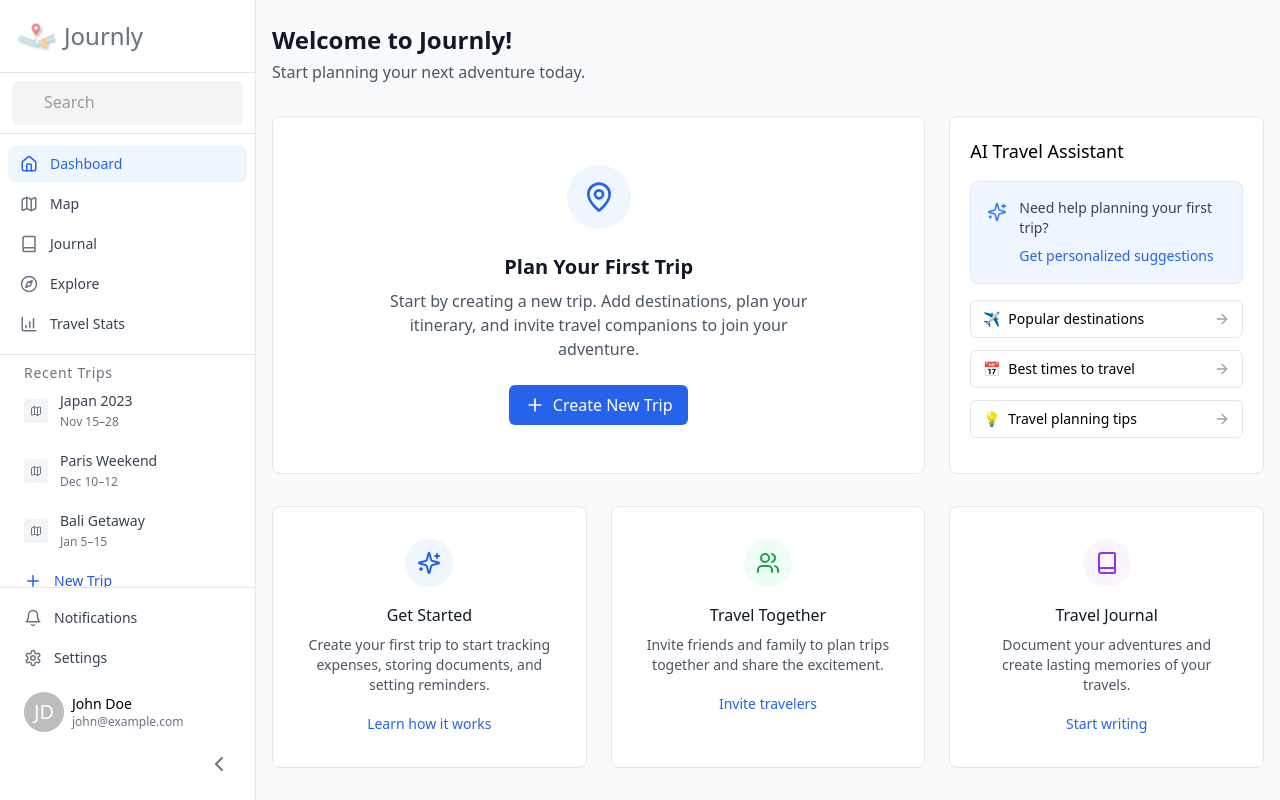
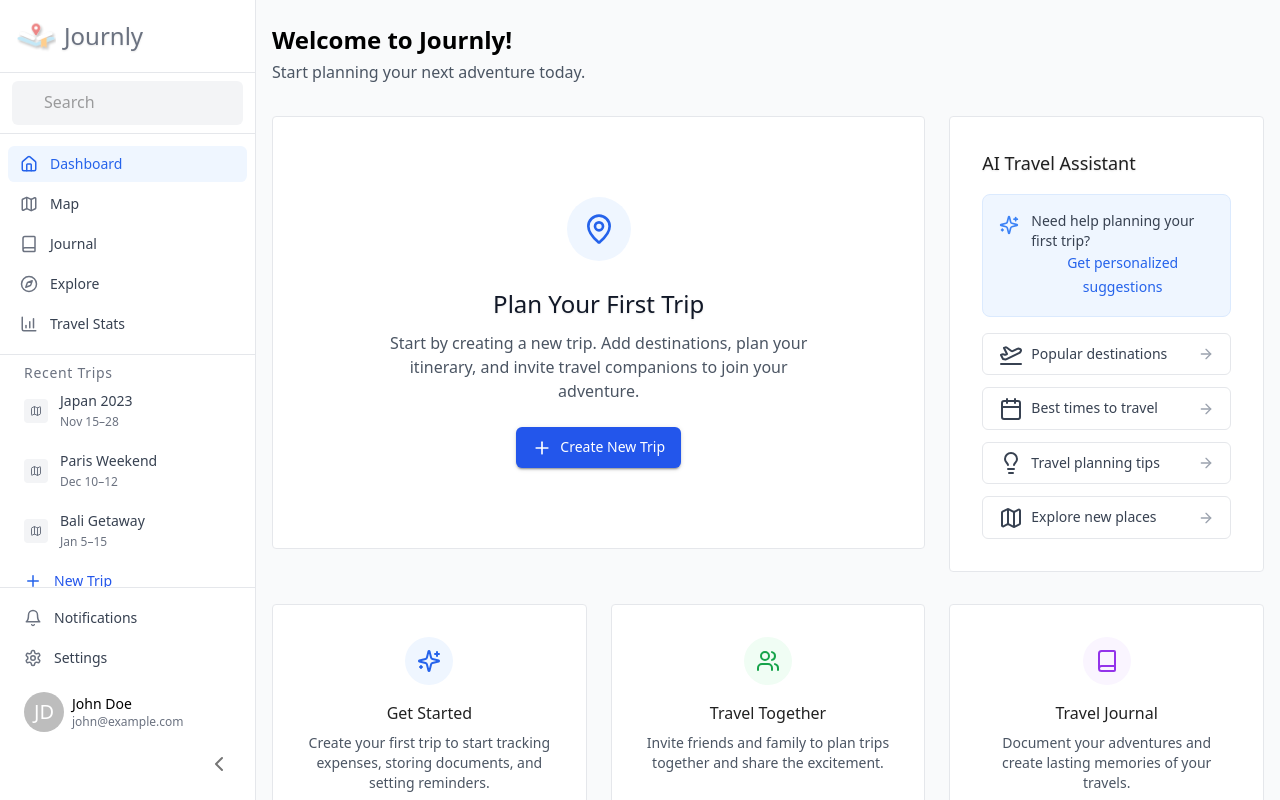
Before and after one commit to journly/journly-app, a React (Vite) app in the folder client/: page / in a window 1280 px wide. Built offline with nearby package versions, Linux system fonts and the light colour scheme.

Commit message:
formatted the dashboard page to materialUI

```diff
--- a/client/src/components/generic/Section.tsx
+++ b/client/src/components/generic/Section.tsx
@@ -0,0 +1,18 @@
+import { Paper } from '@mui/material';
+import React, { ReactNode } from 'react';
+
+interface SectionProps {
+  title?: string;
+  children: ReactNode;
+}
+
+const Section: React.FC<SectionProps> = ({ title, children }) => {
+  return (
+    <Paper elevation={0} className='bg-white border border-gray-200 rounded-lg p-8'>
+      {title && <h1>{title}</h1>}
+      <main>{children}</main>
+    </Paper>
+  );
+};
+
+export default Section;
--- a/client/src/pages/DashboardPage.tsx
+++ b/client/src/pages/DashboardPage.tsx
@@ -1,122 +1,206 @@
-import { PlusIcon, SparklesIcon, MapPinIcon, ArrowRightIcon, UsersIcon, BookIcon } from 'lucide-react';
+import { PlusIcon, SparklesIcon, MapPinIcon, UsersIcon, BookIcon, ArrowRightIcon, PlaneTakeoff, Calendar, Lightbulb, Map } from 'lucide-react';
 import NewTripDialog from '../components/NewTripDialog';
-import { useState } from 'react';
+import { useEffect, useState } from 'react';
+import { Box, Button, Typography, Stack } from '@mui/material';
+import Section from '../components/generic/Section';
 export default function DashboardPage() {
 
   const [dialogOpen, setDialogOpen] = useState(false);
+  const [recommendations, setRecommendations] = useState<{icon: any, label: string}[]>([]);
 
   const handleOpen = () => setDialogOpen(true);
+
+  const fetchRecommendations = async () => {
+    try {
+      // const response = await fetch('/api/recommendations');
+      // if (!response.ok) {
+      //   throw new Error('Network response was not ok');
+      // }
+      // const data = await response.json();
+      // max 4 recommendations
+      // setRecommendations(data.slice(0, 4));
+      setRecommendations([
+        { icon: <PlaneTakeoff />, label: 'Popular destinations' },
+        { icon: <Calendar/>, label: 'Best times to travel' },
+        { icon: <Lightbulb/>, label: 'Travel planning tips' },
+        { icon: <Map/>, label: 'Explore new places' },
+      ]);
+
+    } catch (error) {
+      console.error('Error fetching recommendations:', error);
+    }
+  }
+
+  useEffect(() => {
+    // Fetch recommendations when the component mounts
+    fetchRecommendations();
+  }, []);
+
+
 
   return (
     <>
       <header className="mb-8">
-        <h1 className="text-2xl font-semibold text-gray-900">
+        <Typography variant="h5" style={{ fontWeight: 600 }}>
           Welcome to Journly!
-        </h1>
+        </Typography>
         <p className="text-gray-600 mt-1">
           Start planning your next adventure today.
         </p>
       </header>
-      <div className="grid grid-cols-1 lg:grid-cols-3 gap-6 mb-8">
-        <div className="lg:col-span-2">
-          <div className="bg-white border border-gray-200 rounded-lg overflow-hidden h-full">
-            <div className="p-12 flex flex-col items-center justify-center text-center">
+      <Box className="grid grid-cols-1 lg:grid-cols-3 gap-6 mb-8">
+        <Box className="lg:col-span-2">
+          <Section>
+            <Box className="p-12 flex flex-col items-center justify-center text-center">
               <div className="w-16 h-16 bg-blue-50 rounded-full flex items-center justify-center mb-6">
                 <MapPinIcon className="h-8 w-8 text-blue-600" />
               </div>
-              <h2 className="text-xl font-semibold text-gray-900 mb-2">
+              <Typography variant="h6" fontWeight="500" marginBottom={1} className="text-md font-semibold text-gray-900 mb-2">
                 Plan Your First Trip
-              </h2>
+              </Typography>
               <p className="text-gray-600 mb-6 max-w-md">
                 Start by creating a new trip. Add destinations, plan your
                 itinerary, and invite travel companions to join your adventure.
               </p>
-              <button className="inline-flex items-center gap-2 px-4 py-2 bg-blue-600 text-white rounded-md hover:bg-blue-700 transition-colors" onClick={handleOpen}>
+              <Button
+                onClick={handleOpen}
+                variant="contained"
+                sx={{'&:hover': {bgcolor: 'primary.dark'} }}
+                style={{
+                  color: 'white',
+                  fontWeight: 400,
+                  padding: '0.5rem 1rem',
+                  borderRadius: '0.375rem',
+                  display: 'inline-flex',
+                  alignItems: 'center',
+                  gap: '0.5rem' }}
+              >
                 <PlusIcon className="h-5 w-5" />
                 Create New Trip
-              </button>
-            </div>
-          </div>
-        </div>
-        <div>
-          <div className="bg-white border border-gray-200 rounded-lg p-5 h-full">
-            <h2 className="text-lg font-medium mb-4">AI Travel Assistant</h2>
-            <div className="bg-blue-50 border border-blue-100 rounded-lg p-4 flex gap-3 mb-4">
-              <div className="mt-1">
+              </Button>
+            </Box>
+          </Section>
+        </Box>
+        <Box>
+          <Section>
+              <Typography variant="h6" fontWeight="500" fontSize="large" marginBottom={2}>
+                AI Travel Assistant
+              </Typography>
+
+              {/* Assistant Prompt Box */}
+              <Box className="bg-blue-50 border border-blue-100 rounded-lg p-4 flex gap-3 mb-4">
+                <Box className="mt-1">
                   <SparklesIcon className="h-5 w-5 text-blue-500" />
-              </div>
-              <div>
+                </Box>
+                <Box className="flex-1 align-self-start">
                   <p className="text-sm text-gray-700">
                     Need help planning your first trip?
                   </p>
-                <button className="mt-2 text-sm font-medium text-blue-600 hover:text-blue-700">
+                  <Button
+                    variant="text"
+                    sx={{ '&:hover': { bgcolor: 'transparent' } }}
+                    style={{
+                      color: '#2563EB',
+                      fontWeight: 500,
+                      textTransform: 'none',
+                      padding: '0',
+                      margin: '0',
+                      borderRadius: '0.375rem'
+                    }}
+                  >
                     Get personalized suggestions
-                </button>
-              </div>
-            </div>
-            <div className="space-y-3">
-              <button className="w-full text-left px-3 py-2 border border-gray-200 rounded-md text-sm hover:bg-gray-50 flex items-center justify-between">
-                <div className="flex items-center gap-2">
-                  <span>✈️</span> Popular destinations
-                </div>
+                  </Button>
+                </Box>
+              </Box>
+              <Stack spacing={1.5} >
+                {recommendations.map(({ icon, label }) => (
+                  <Button
+                    key={label}
+                    fullWidth
+                    variant="outlined"
+                    style={{
+                      textTransform: 'none',
+                      borderColor: '#E5E7EB',
+                      color: '#374151',
+                      justifyContent: 'space-between',
+                      padding: '0.5rem 1rem',
+                      borderRadius: '0.375rem',
+                      display: 'flex',
+                      alignItems: 'center'
+                    }}
+                  >
+                    <Box className="flex items-center gap-2">
+                      {icon}
+                      <p className='font-normal'>{label}</p>
+                    </Box>
                     <ArrowRightIcon className="h-4 w-4 text-gray-400" />
-              </button>
-              <button className="w-full text-left px-3 py-2 border border-gray-200 rounded-md text-sm hover:bg-gray-50 flex items-center justify-between">
-                <div className="flex items-center gap-2">
-                  <span>📅</span> Best times to travel
-                </div>
-                <ArrowRightIcon className="h-4 w-4 text-gray-400" />
-              </button>
-              <button className="w-full text-left px-3 py-2 border border-gray-200 rounded-md text-sm hover:bg-gray-50 flex items-center justify-between">
-                <div className="flex items-center gap-2">
-                  <span>💡</span> Travel planning tips
-                </div>
-                <ArrowRightIcon className="h-4 w-4 text-gray-400" />
-              </button>
-            </div>
-          </div>
-        </div>
-      </div>
+                  </Button>
+                ))}
+              </Stack>
+          </Section>
+        </Box>
+      </Box>
       <div className="grid grid-cols-1 md:grid-cols-2 lg:grid-cols-3 gap-6">
-        <div className="bg-white border border-gray-200 rounded-lg p-8 text-center">
-          <div className="w-12 h-12 bg-blue-50 rounded-full flex items-center justify-center mx-auto mb-4">
+        <Section>
+          <Box className="text-center">
+          <Box className="w-12 h-12 bg-blue-50 rounded-full flex items-center justify-center mx-auto mb-4">
             <SparklesIcon className="h-6 w-6 text-blue-600" />
-          </div>
-          <h3 className="text-gray-900 font-medium mb-2">Get Started</h3>
+          </Box>
+          <Typography variant="body1" fontWeight="500" marginBottom={1}>
+            Get Started
+          </Typography>
           <p className="text-sm text-gray-600 mb-4">
-            Create your first trip to start tracking expenses, storing
-            documents, and setting reminders.
+            Create your first trip to start tracking expenses, storing documents, and setting reminders.
           </p>
-          <button className="text-sm text-blue-600 hover:text-blue-700 font-medium">
+          <Button
+            variant="text"
+            sx={{ '&:hover': { bgcolor: 'transparent' } }}
+          >
             Learn how it works
-          </button>
-        </div>
-        <div className="bg-white border border-gray-200 rounded-lg p-8 text-center">
-          <div className="w-12 h-12 bg-green-50 rounded-full flex items-center justify-center mx-auto mb-4">
+          </Button>
+          </Box>
+        </Section>
+        <Section>
+          <Box className="text-center">
+            <Box className="w-12 h-12 bg-green-50 rounded-full flex items-center justify-center mx-auto mb-4">
               <UsersIcon className="h-6 w-6 text-green-600" />
-          </div>
-          <h3 className="text-gray-900 font-medium mb-2">Travel Together</h3>
+            </Box>
+            <Typography variant="body1" fontWeight="500" marginBottom={1}>
+              Travel Together
+            </Typography>
             <p className="text-sm text-gray-600 mb-4">
               Invite friends and family to plan trips together and share the
               excitement.
             </p>
-          <button className="text-sm text-blue-600 hover:text-blue-700 font-medium">
+            <Button
+              variant="text"
+              sx={{ '&:hover': { bgcolor: 'transparent' } }}
+            >
               Invite travelers
-          </button>
-        </div>
-        <div className="bg-white border border-gray-200 rounded-lg p-8 text-center">
-          <div className="w-12 h-12 bg-purple-50 rounded-full flex items-center justify-center mx-auto mb-4">
+            </Button>
+          </Box>
+        </Section>
+        <Section>
+          <Box className="text-center">
+            <Box className="w-12 h-12 bg-purple-50 rounded-full flex items-center justify-center mx-auto mb-4">
               <BookIcon className="h-6 w-6 text-purple-600" />
-          </div>
-          <h3 className="text-gray-900 font-medium mb-2">Travel Journal</h3>
+            </Box>
+            <Typography variant="body1" fontWeight="500" marginBottom={1}>
+              Travel Journal
+            </Typography>
             <p className="text-sm text-gray-600 mb-4">
               Document your adventures and create lasting memories of your
               travels.
             </p>
-          <button className="text-sm text-blue-600 hover:text-blue-700 font-medium">
+            <Button
+              variant="text"
+              sx={{ '&:hover': { bgcolor: 'transparent' } }}
+            >
               Start writing
-          </button>
-        </div>
+            </Button>
+          </Box>
+        </Section>
+
       </div>
       <NewTripDialog open={dialogOpen} onClose={() => setDialogOpen(false)} />
       </>
```
Lines whose indentation alone changed are shown as unchanged.
